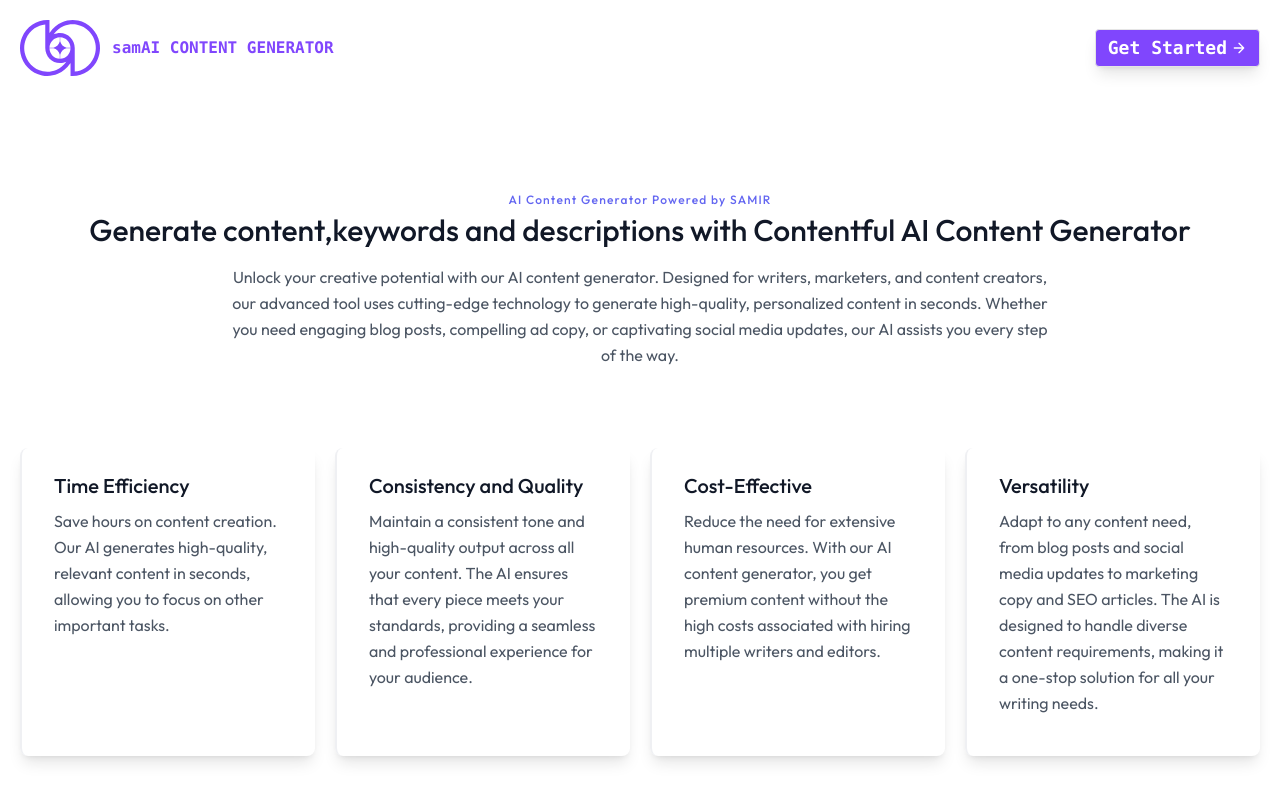
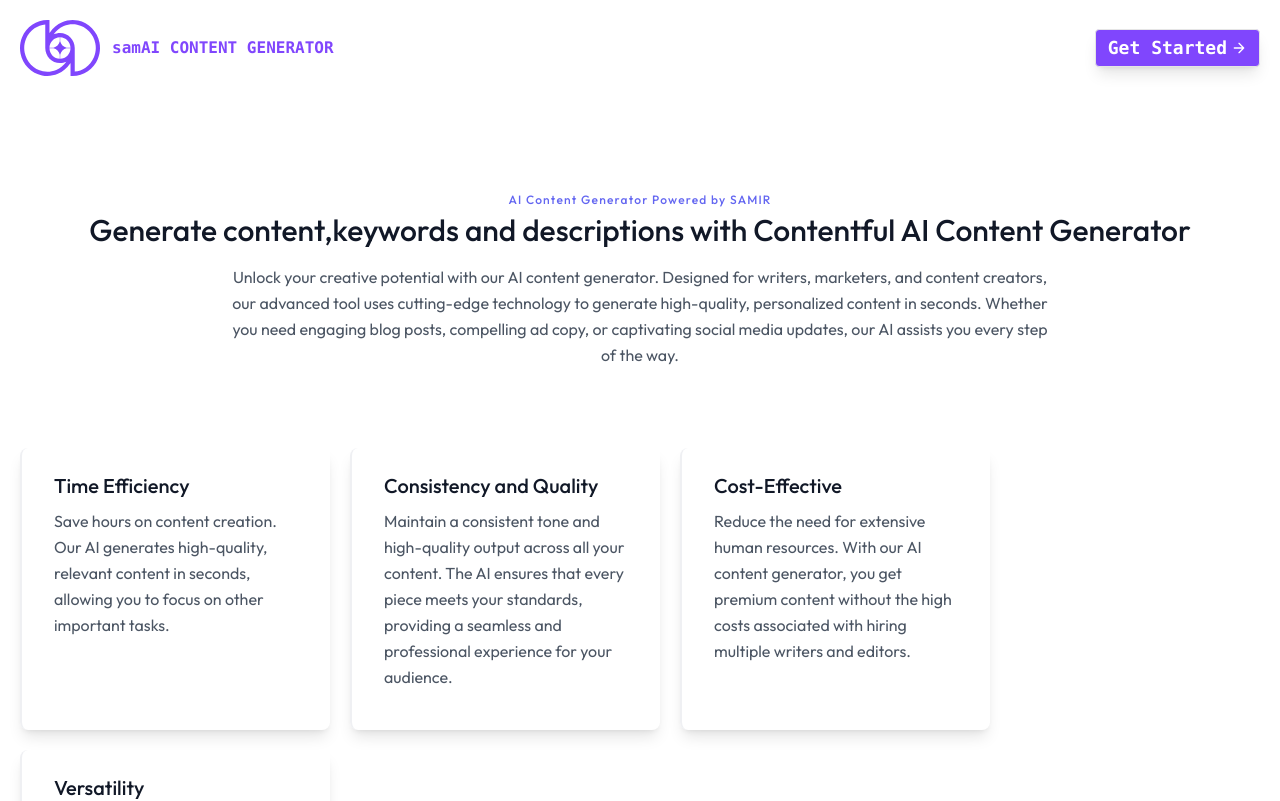
Before and after one commit to David-patrick-chuks/ai-content-creator, a Next.js app: page / in a window 1280 px wide. Shown: the top 801 px of the page. Built offline with nearby package versions, Linux system fonts and the light colour scheme.

Commit message:
latest commit

```diff
--- a/app/page.tsx
+++ b/app/page.tsx
@@ -37,7 +37,7 @@
 
       <section className="text-gray-600 body-font">
         <div className="container px-5 py-24 mx-auto">
-          <div className="flex flex-col text-center w-full mb-20">
+          <div className="flex flex-col  text-center w-full mb-20">
             <h2 className="text-xs text-indigo-500 tracking-widest font-medium title-font mb-1">
               AI Content Generator Powered by SAMIR
             </h2>
@@ -48,7 +48,7 @@
             Unlock your creative potential with our AI content generator. Designed for writers, marketers, and content creators, our advanced tool uses cutting-edge technology to generate high-quality, personalized content in seconds. Whether you need engaging blog posts, compelling ad copy, or captivating social media updates, our AI assists you every step of the way.
             </p>
           </div>
-          <div className="flex flex-row gap-5">
+          <div className="flex flex-row flex-wrap gap-5">
             <div className="xl:w-1/4 lg:w-1/2 md:w-full px-8 py-6 border-l-2 border-gray-200 border-opacity-60 shadow-lg rounded-lg">
               <h2 className="text-lg sm:text-xl text-gray-900 font-medium title-font mb-2">
               Time Efficiency
```
